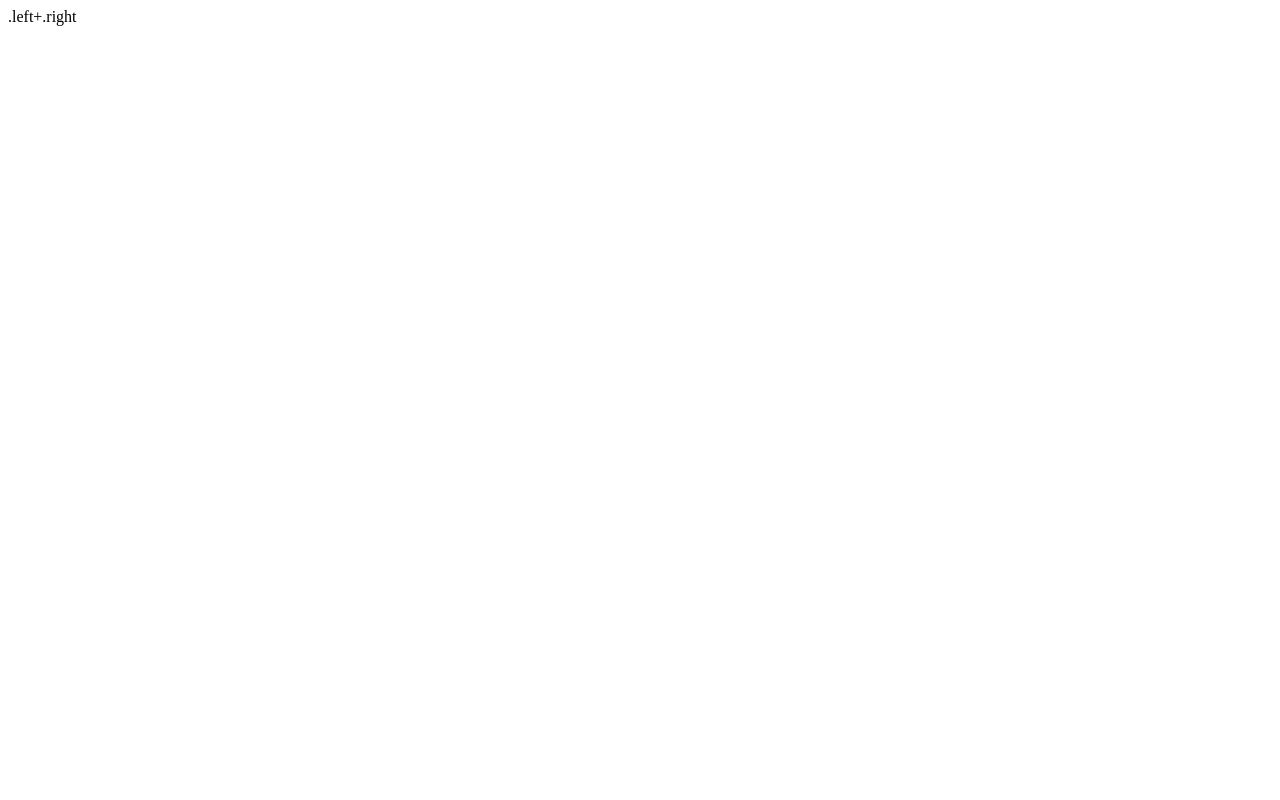
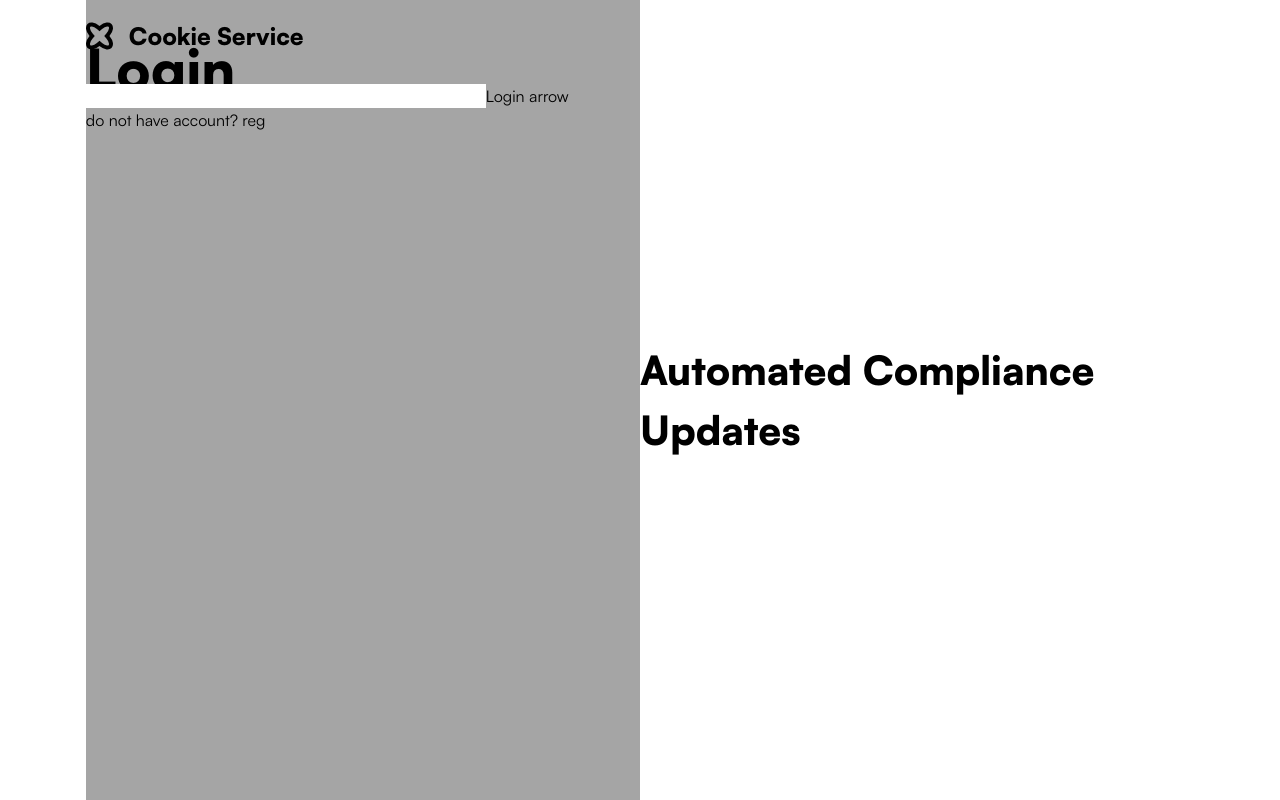
Before and after one commit to al1yew/cookies_app_submission, a Next.js app: page /login in a window 1280 px wide. Built offline with nearby package versions, Linux system fonts and the light colour scheme.

Commit message:
Mar 4, 2024, 10:09 PM

```diff
--- a/app/(noDefaultLayout)/layout.tsx
+++ b/app/(noDefaultLayout)/layout.tsx
@@ -1,5 +1,5 @@
 import localFont from "next/font/local";
-
+import "../globals.css";
 export const satoshi = localFont({
   src: [
     {
@@ -32,7 +32,7 @@ export default function RootLayout({
 }) {
   return (
     <html lang="en">
-      <body>
+      <body className={satoshi.className}>
         <main className="overflow-hidden relative">{children}</main>
       </body>
     </html>
--- a/app/(noDefaultLayout)/login/page.tsx
+++ b/app/(noDefaultLayout)/login/page.tsx
@@ -1,11 +1,41 @@
 import Container from "@/components/shared/Container";
+import Image from "next/image";
+import Link from "next/link";
 
 const Login = () => {
   return (
-    <section className="w-full relative">
+    <section className="w-full relative h-screen flex justify-center items-center">
       <Container>
-        <div className="flex w-full justify-between items-center">
-          .left+.right
+        <div className="flex w-full justify-center items-center h-screen ">
+          <div className="bg-[#A5A5A5] lg:flex-1 h-full py-5">
+            <div className="logo">
+              <Link
+                href="/"
+                className="flexStart [&>*:first-child]:hover:rotate-180"
+              >
+                <Image
+                  src="/images/logo.svg"
+                  alt="Cookies Logo"
+                  width={27}
+                  height={27}
+                  className="transition-transform hover:rotate-180"
+                />
+                <span className="ml-4 font-black text-2xl">Cookie Service</span>
+              </Link>
+            </div>
+            <h1 className="font-black lg:text-[56px] text-2xl">Login</h1>
+            <form action="">
+              <input type="text" />
+              <input type="password" name="" id="" />
+              <button>Login arrow</button>
+            </form>
+            <div>do not have account? reg</div>
+          </div>
+          <div className="right hidden lg:flex-1 lg:flex lg:flex-col gap-4">
+            <h1 className="font-black text-[40px]">
+              Automated Compliance Updates
+            </h1>
+          </div>
         </div>
       </Container>
     </section>
```
